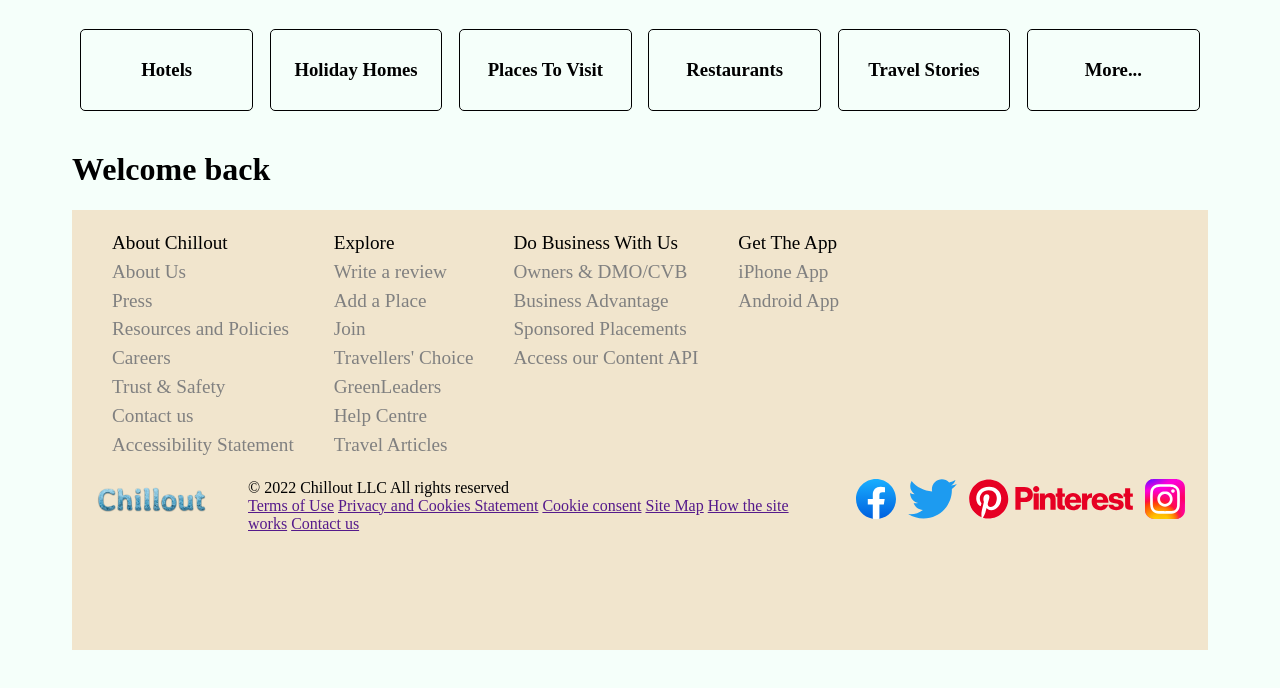
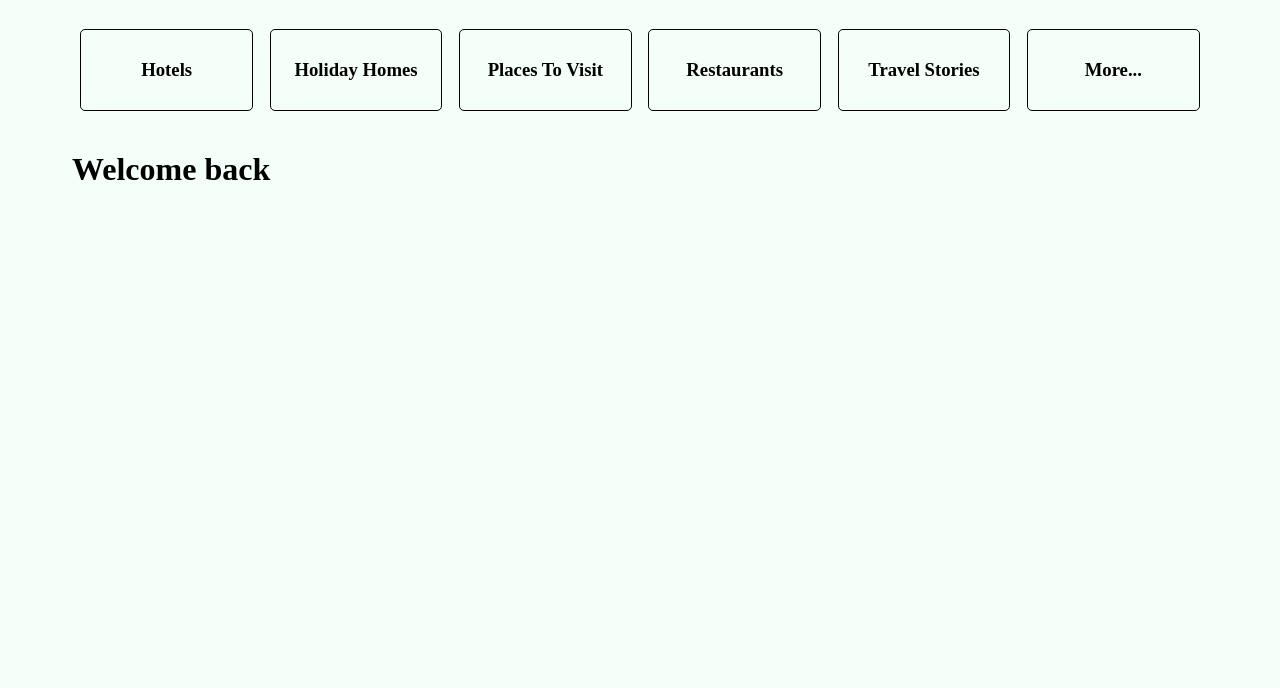
Before and after one commit to rajeshuser/level-week-7728, a plain HTML site: page pages/accountPage.html in a window 1280 px wide. Shown: the part 94-782 px from the top of the page. Drawn offline with Linux system fonts and the light colour scheme.

Commit message:
footer removed from the account page

```diff
--- a/pages/accountPage.html
+++ b/pages/accountPage.html
@@ -7,7 +7,6 @@
     <title>Chillout</title>
     <link rel="stylesheet" href="../styles/accountPageStyle.css">
     <link rel="stylesheet" href="../styles/navigation.css">
-    <link rel="stylesheet" href="../styles/footer.css">
 </head>
 <body>
 
@@ -38,62 +37,7 @@
 
     <h1>Welcome back</h1>
 
-    <div id="footer">
-        <div id="footerFirstHalf">
-            <ul id="aboutChillout">
-                About Chillout
-                <li>About Us</li>
-                <li>Press</li>
-                <li>Resources and Policies</li>
-                <li>Careers</li>
-                <li>Trust & Safety</li>
-                <li>Contact us</li>
-                <li>Accessibility Statement</li>
-            </ul>
-            <ul id="exploreWebsite">
-                Explore
-                <li>Write a review</li>
-                <li>Add a Place</li>
-                <li>Join</li>
-                <li>Travellers' Choice</li>
-                <li>GreenLeaders</li>
-                <li>Help Centre</li>
-                <li>Travel Articles</li>
-            </ul>
-            <ul id="doBusinessWithUs">
-                Do Business With Us
-                <li>Owners & DMO/CVB</li>
-                <li>Business Advantage</li>
-                <li>Sponsored Placements</li>
-                <li>Access our Content API</li>
-            </ul>
-            <ul id="getAPI">
-                Get The App
-                <li>iPhone App</li>
-                <li>Android App</li>
-            </ul>
-        </div>
-        <div id="footerSecondHalf">
-            <img src="../resources/logo.png" alt="logo">
-            <div id="extraInfo">
-                <p>© 2022 Chillout LLC All rights reserved</p>
-                <a href="">Terms of Use</a>
-                <a href="">Privacy and Cookies Statement</a>
-                <a href="">Cookie consent</a>
-                <a href="">Site Map</a>
-                <a href="">How the site works</a>
-                <a href="">Contact us</a>
-            </div>
-            <div id="socialMedia">
-                <img src="../resources/facebook.svg" alt="facebook">
-                <img src="../resources/twitter.svg" alt="twitter">
-                <img src="../resources/pinterest.svg" alt="pinterest">
-                <img src="../resources/instagram.svg" alt="instagram">
-            </div>
-        </div>
-    </div>
-
 </body>
 </html>
 
-<script src="../scripts/accounPageScript.js"></script>
+<script src="../scripts/accountPageScript.js"></script>
```
